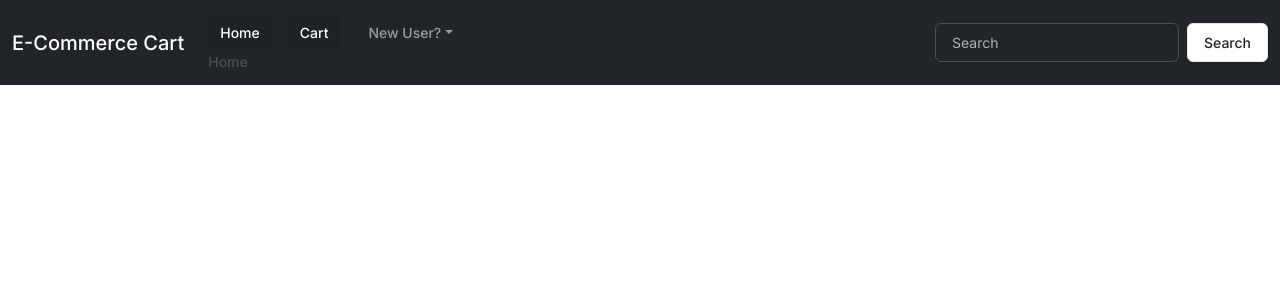
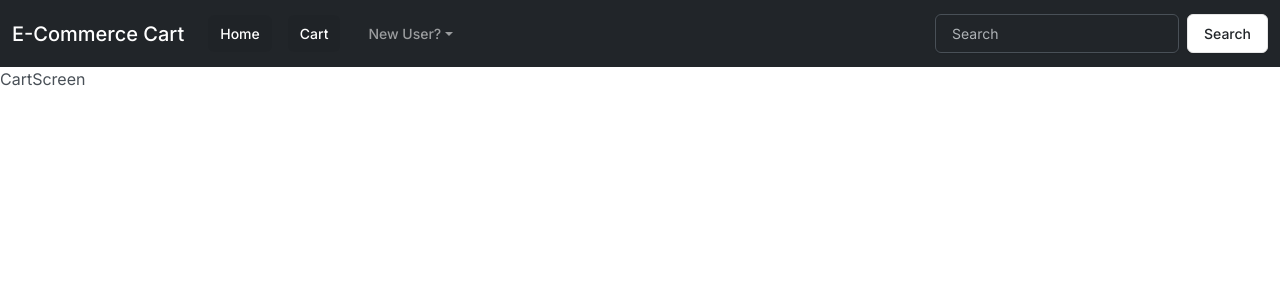
Before and after one commit to fgit-24/Django-Rest-Framework-ReactJs-E-Commerce-Project, a React (Create React App) app in the folder frontend/ecommerce/: page /#/cart in a window 1280 px wide. Shown: the top 300 px of the page. Built offline with nearby package versions, Linux system fonts and the light colour scheme.

Commit message:
Add cartscreen

```diff
--- a/frontend/ecommerce/src/App.js
+++ b/frontend/ecommerce/src/App.js
@@ -6,6 +6,7 @@ import {HashRouter as Router,Routes,Route} from 'react-router-dom';
 import HomeScreen from './components/screens/HomeScreen';
 import SignupScreen from './components/screens/SignupScreen';
 import LoginScreen from './components/screens/LoginScreen';
+import CartScreen from './components/screens/CartScreen';
 
 
 
@@ -23,6 +24,9 @@ export default function App() {
         <Routes>
           <Route exact path="/signup" element={<SignupScreen/>}></Route>
         </Routes>
+        <Routes>
+          <Route exact path="/cart" element={<CartScreen/>}></Route>
+        </Routes>
       </Router>
     </>
   );
--- a/frontend/ecommerce/src/components/Header.js
+++ b/frontend/ecommerce/src/components/Header.js
@@ -28,7 +28,6 @@ function Header() {
                 <LinkContainer to="/">
                   <Nav.Link className="navbar-link active">Home</Nav.Link>
                 </LinkContainer>
-                Home
               </li>
               <li className="nav-item">
                 <LinkContainer to="/cart">
--- /dev/null
+++ b/frontend/ecommerce/src/components/screens/CartScreen.js
@@ -0,0 +1,9 @@
+import React from 'react'
+
+function CartScreen() {
+  return (
+    <div>CartScreen</div>
+  )
+}
+
+export default CartScreen
```
